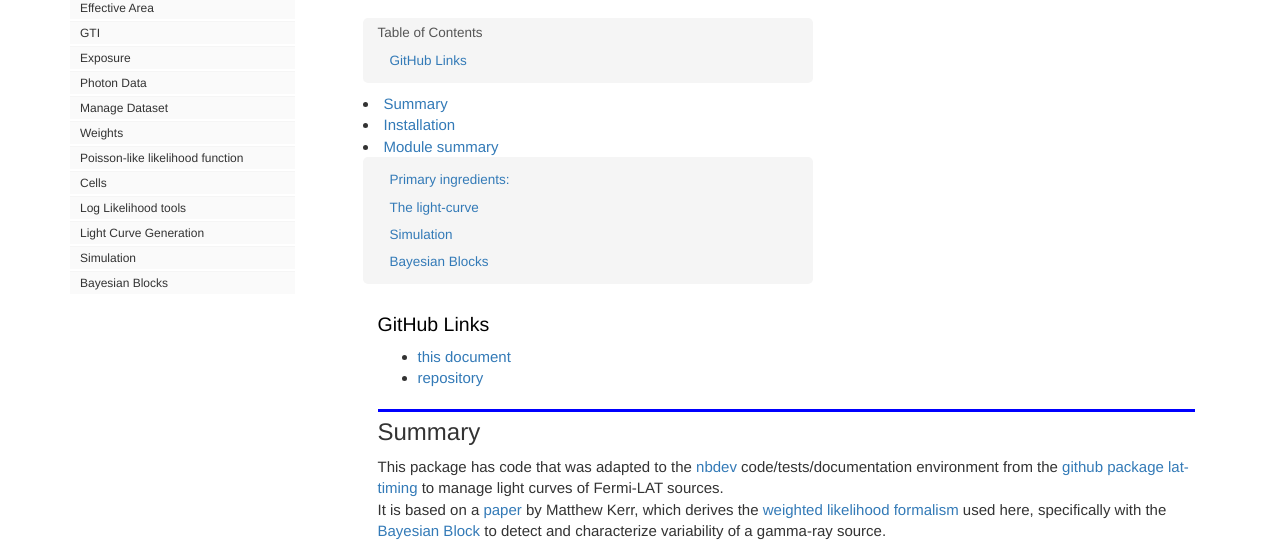
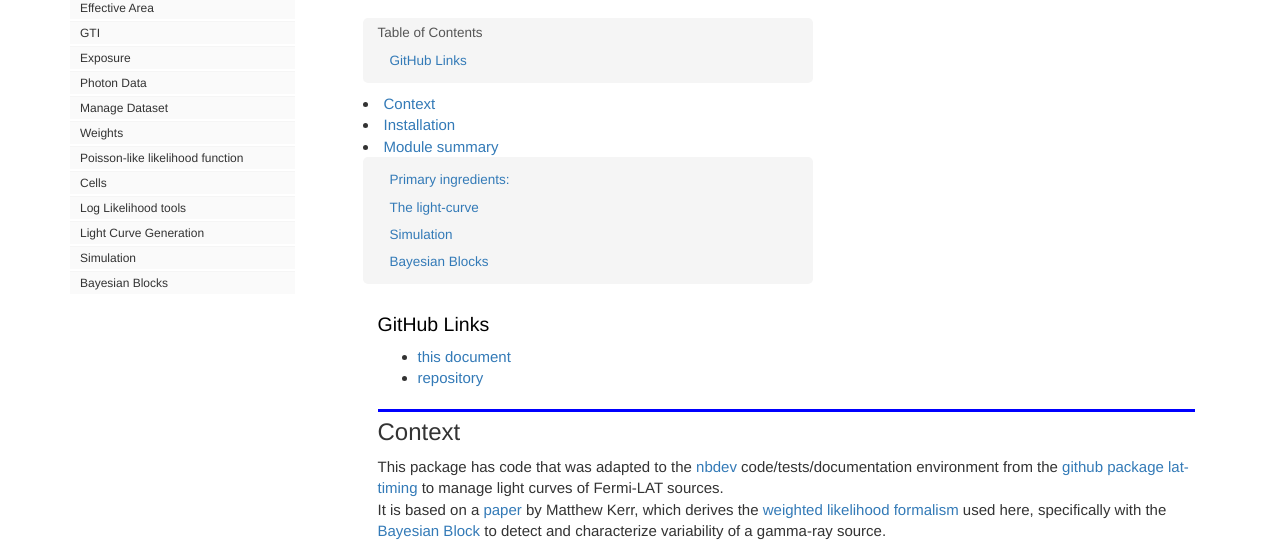
Before and after one commit to tburnett/wtlike, a Jekyll site: the page built from docs/index.html, in a window 1280 px wide and 900 px high. Shown: the part 175-717 px from the top of the window. Built offline with Jekyll 4.4.1, drawn with Linux system fonts in a browser that asks for light colours; nearby versions of some CDN libraries; comment, search, counter and statistics services are not loaded.

Commit message:
settings fix

```diff
--- a/docs/index.html
+++ b/docs/index.html
@@ -35,7 +35,7 @@
 <li><a href="https://tburnett.github.io/light_curves/">this document</a></li>
 <li><a href="https://github.com/tburnett/wtlike">repository</a></li>
 </ul>
-<h2 id="Summary">Summary<a class="anchor-link" href="#Summary"> </a></h2><p>This package has code that was adapted to the <a href="https://nbdev.fast.ai/">nbdev</a> code/tests/documentation environment from the <a href="https://github.com/tburnett/lat-timing">github package lat-timing</a> to manage light curves of Fermi-LAT sources.<br>
+<h2 id="Context">Context<a class="anchor-link" href="#Context"> </a></h2><p>This package has code that was adapted to the <a href="https://nbdev.fast.ai/">nbdev</a> code/tests/documentation environment from the <a href="https://github.com/tburnett/lat-timing">github package lat-timing</a> to manage light curves of Fermi-LAT sources.<br>
 It is based on a <a href="https://arxiv.org/pdf/1910.00140.pdf">paper</a> by Matthew Kerr, which derives the <a href="/loglike.html#The-Kerr-likelihood-formula">weighted likelihood formalism</a> used here, specifically with
 the <a href="https://arxiv.org/pdf/1207.5578.pdf">Bayesian Block</a> to detect and characterize variability of a gamma-ray source.</p>
 <p>Also, I've ported some code from  my <a href="https://github.com/tburnett/jupydoc">jupydoc</a> documentation package supporting enhanced documentation combining Markdown and code, such that the
@@ -54,18 +54,18 @@
 <div class="cell border-box-sizing text_cell rendered"><div class="inner_cell">
 <div class="text_cell_render border-box-sizing rendered_html">
 <h2 id="Module-summary">Module summary<a class="anchor-link" href="#Module-summary"> </a></h2><h3 id="Primary-ingredients:">Primary ingredients:<a class="anchor-link" href="#Primary-ingredients:"> </a></h3><ul>
-<li><p><strong>Photon data</strong>: time, energy, and position. This is managed as a <a href="https://parquet.apache.org/">Parquet</a> database, derived from the public <em>Fermi</em>-LAT data. Modules are <a href="/ #wtlike/photon_data.html"><code>photon_data</code></a> and <code>manage_dataset</code>.</p>
+<li><p><strong>Photon data</strong>: time, energy, and position. This is managed as a <a href="https://parquet.apache.org/">Parquet</a> database, derived from the public <em>Fermi</em>-LAT data. Modules are <a href="/photon_data.html"><code>photon_data</code></a> and <code>manage_dataset</code>.</p>
 </li>
-<li><p><strong>Exposure</strong>: Need to normalize expected rates as a function of time, position, and energy. Modules: <a href="/ #wtlike/exposure.html"><code>exposure</code></a>, <a href="/ #wtlike/effective_area.html"><code>effective_area</code></a>, and <code>gti</code>.</p>
+<li><p><strong>Exposure</strong>: Need to normalize expected rates as a function of time, position, and energy. Modules: <a href="/exposure.html"><code>exposure</code></a>, <a href="/effective_area.html"><code>effective_area</code></a>, and <code>gti</code>.</p>
 </li>
-<li><p><strong>Weights</strong>: for each photon, this is the probability that it was from a specific source. This requires an analysis of all the souces in the region about the source, involving <code>gtlike</code> or <code>pointlike</code>. Module <a href="/ #wtlike/weights.html"><code>weights</code></a> finds the data for a the source, and adds it to the photon list.</p>
+<li><p><strong>Weights</strong>: for each photon, this is the probability that it was from a specific source. This requires an analysis of all the souces in the region about the source, involving <code>gtlike</code> or <code>pointlike</code>. Module <a href="/weights.html"><code>weights</code></a> finds the data for a the source, and adds it to the photon list.</p>
 </li>
 </ul>
-<h3 id="The-light-curve">The light-curve<a class="anchor-link" href="#The-light-curve"> </a></h3><p>The module <a href="/ #wtlike/cells.html"><code>cells</code></a> creates a list of "cells", time intervals with a list of the photon weights, and an estimation from the exposure about the expected distribution.
-Each cell is fit using the modules <a href="/ #wtlike/loglike.html"><code>loglike</code></a> and <a href="/ #wtlike/poisson.html"><code>poisson</code></a>.
-Finally, <a href="/ #wtlike/lightcurve.html"><code>lightcurve</code></a> makes a list of the fits.</p>
-<h3 id="Simulation">Simulation<a class="anchor-link" href="#Simulation"> </a></h3><p>A light curve can be also generated with a simulation, see <a href="/ #wtlike/simulation.html"><code>simulation</code></a>.</p>
-<h3 id="Bayesian-Blocks">Bayesian Blocks<a class="anchor-link" href="#Bayesian-Blocks"> </a></h3><p>The <a href="/ #wtlike/bayesian.html"><code>bayesian</code></a> module creates a partition, and refits the blocks.</p>
+<h3 id="The-light-curve">The light-curve<a class="anchor-link" href="#The-light-curve"> </a></h3><p>The module <a href="/cells.html"><code>cells</code></a> creates a list of "cells", time intervals with a list of the photon weights, and an estimation from the exposure about the expected distribution.
+Each cell is fit using the modules <a href="/loglike.html"><code>loglike</code></a> and <a href="/poisson.html"><code>poisson</code></a>.
+Finally, <a href="/lightcurve.html"><code>lightcurve</code></a> makes a list of the fits.</p>
+<h3 id="Simulation">Simulation<a class="anchor-link" href="#Simulation"> </a></h3><p>A light curve can be also generated with a simulation, see <a href="/simulation.html"><code>simulation</code></a>.</p>
+<h3 id="Bayesian-Blocks">Bayesian Blocks<a class="anchor-link" href="#Bayesian-Blocks"> </a></h3><p>The <a href="/bayesian.html"><code>bayesian</code></a> module creates a partition, and refits the blocks.</p>
 
 </div>
 </div>
--- a/docs/manage_dataset.html
+++ b/docs/manage_dataset.html
@@ -88,10 +88,9 @@
 <div class="inner_cell">
     <div class="input_area">
 <div class=" highlight hl-ipython3"><pre><span></span><span class="n">ft1_file</span> <span class="o">=</span> <span class="s1">&#39;/mnt/d/tmp/P305_Source_144_zmax105.fits&#39;</span>
+<span class="kn">import</span> <span class="nn">os</span>
 <span class="k">if</span> <span class="n">os</span><span class="o">.</span><span class="n">path</span><span class="o">.</span><span class="n">exists</span><span class="p">(</span><span class="n">ft1_file</span><span class="p">):</span>
     <span class="n">tstart</span><span class="p">,</span> <span class="n">df</span>  <span class="o">=</span> <span class="n">convert_FT1</span><span class="p">(</span><span class="n">ft1_file</span><span class="p">,</span> <span class="n">verbose</span><span class="o">=</span><span class="mi">2</span><span class="p">)</span>
-
-
     <span class="n">df</span><span class="o">.</span><span class="n">hist</span><span class="p">(</span><span class="n">bins</span><span class="o">=</span><span class="mi">32</span><span class="p">,</span> <span class="n">layout</span><span class="o">=</span><span class="p">(</span><span class="mi">1</span><span class="p">,</span><span class="mi">3</span><span class="p">),</span> <span class="n">figsize</span><span class="o">=</span><span class="p">(</span><span class="mi">12</span><span class="p">,</span><span class="mi">3</span><span class="p">));</span>
 </pre></div>
 
```
Also changed, not shown: README.md, 3 other files.
